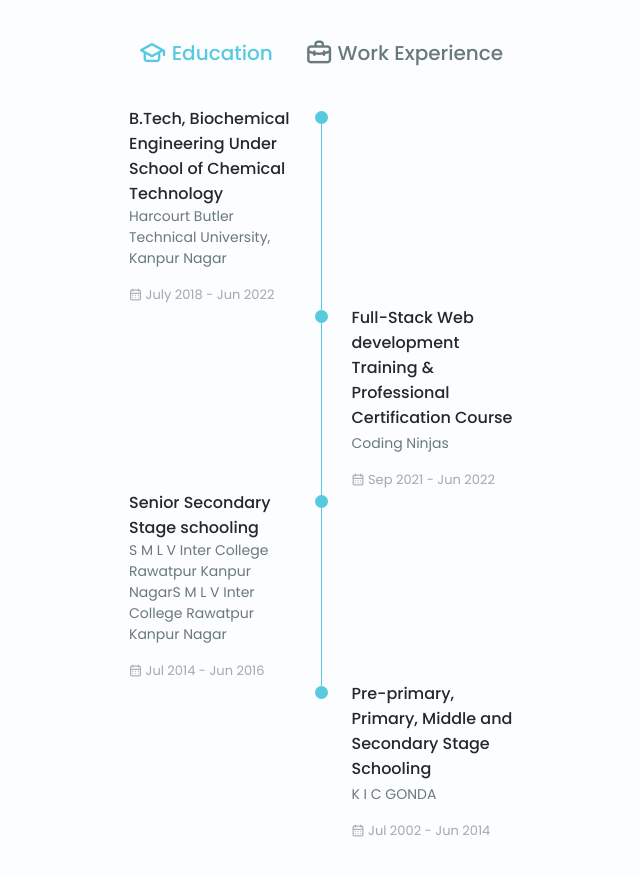
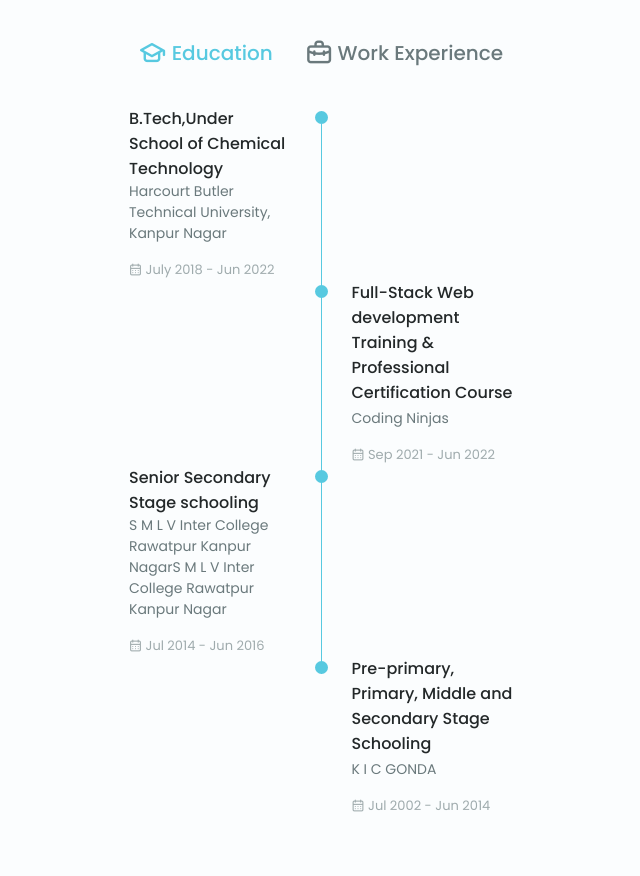
Before and after one commit to subhash202122/Responsive-Portfolio, a website: page index.html in a window 1280 px wide. Shown: the part 2700-3576 px from the top of the page, without its empty margins (319-959 px from the left). Drawn offline with nearby package versions, Linux system fonts and the light colour scheme.

Commit message:
Update index.html

```diff
--- a/index.html
+++ b/index.html
@@ -346,7 +346,7 @@
                         <!--==================== QUALIFICATION 1 ====================-->
                         <div class="qualification__data">
                             <div>
-                                <h3 class="qualification__title"> B.Tech, Biochemical Engineering Under School of
+                                <h3 class="qualification__title"> B.Tech,Under School of
                                     Chemical Technology </h3>
                                 <span class="qualification__subtitle">Harcourt Butler Technical University, Kanpur Nagar
                                 </span>
```
